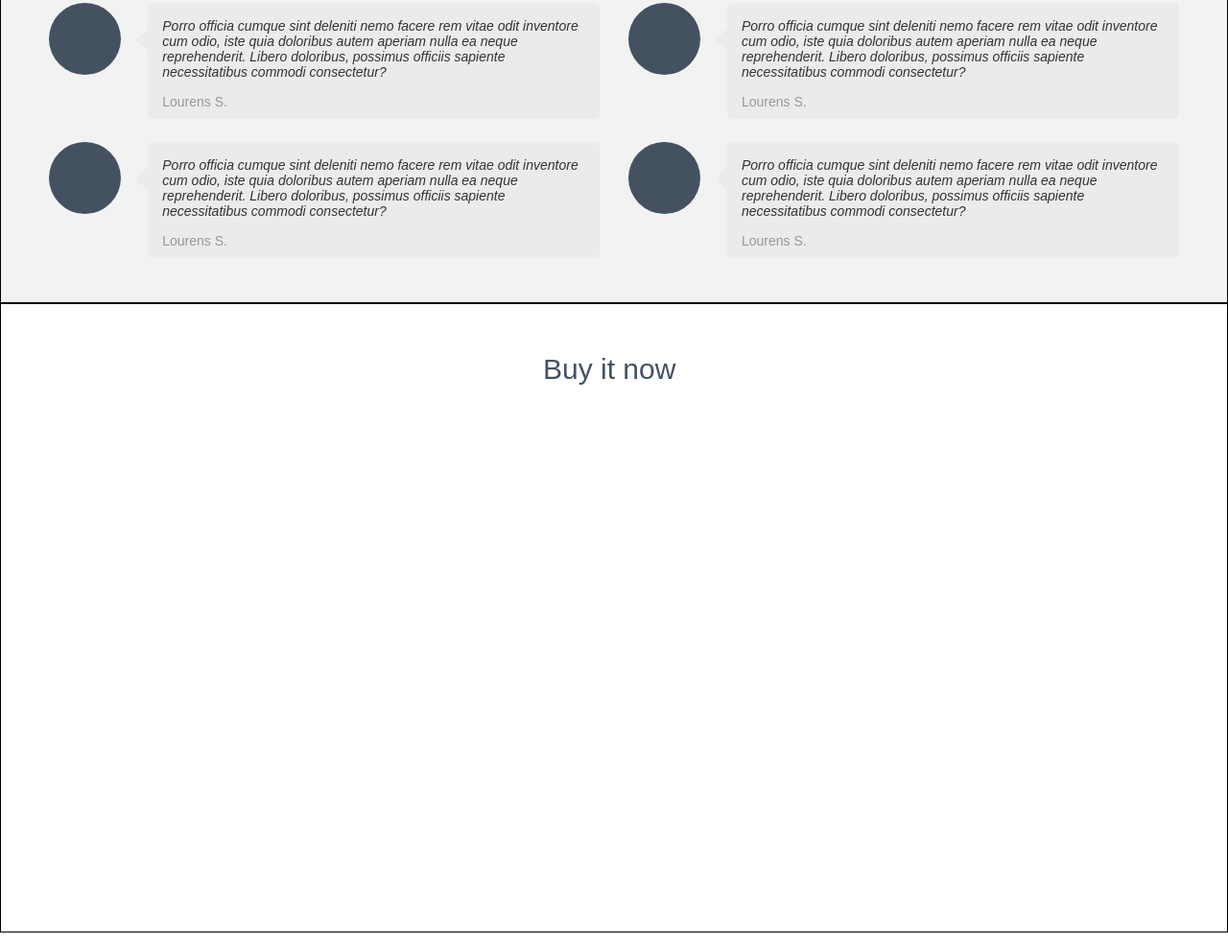
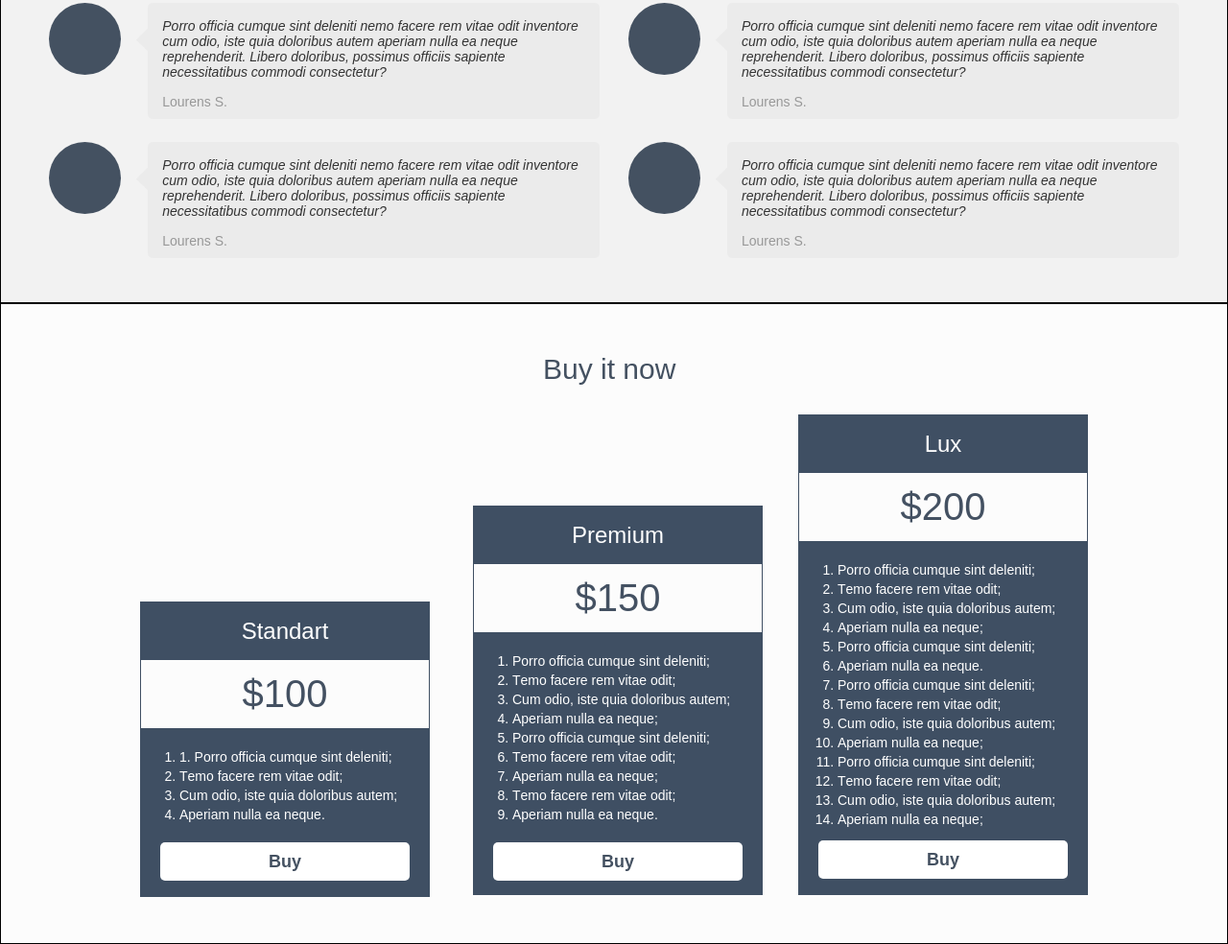
Before and after one commit to AXMD/hw1.github.io, a plain HTML site: page index.html in a window 1280 px wide. Shown: the part 1680-2664 px from the top of the page at 96% size. Drawn offline with Linux system fonts and the light colour scheme.

Commit message:
did everything except for footer

```diff
--- a/index.html
+++ b/index.html
@@ -154,6 +154,62 @@
 		</section>
 		<section class="buy_it_now">
 			<h2>Buy it now</h2>
+			<section class="buy">
+				<div class="standart">
+					<h4>Standart</h4>
+					<div class="price_box">
+						$100
+					</div>
+					<ol class="standart_features">
+						<li>1. Porro officia cumque sint deleniti;</li>
+						<li>Тemo facere rem vitae odit;</li>
+						<li>Cum odio, iste quia doloribus autem;</li>
+						<li>Aperiam nulla ea neque.</li>
+					</ol>
+					<a href="#" class="buy_button">Buy</a>
+				</div>
+				<div class="premium">
+					<h4>Premium</h4>
+					<div class="price_box">
+						$150
+					</div>
+					<ol class="standart_features">
+						<li>Porro officia cumque sint deleniti;</li>
+						<li>Тemo facere rem vitae odit;</li>
+						<li>Cum odio, iste quia doloribus autem;</li>
+						<li>Aperiam nulla ea neque;</li>
+						<li>Porro officia cumque sint deleniti;</li>
+						<li>Тemo facere rem vitae odit;</li>
+						<li>Aperiam nulla ea neque;</li>
+						<li>Тemo facere rem vitae odit;</li>
+						<li>Aperiam nulla ea neque.</li>
+					</ol>
+					<a href="#" class="buy_button">Buy</a>
+				</div>
+				<div class="lux">
+					<h4>Lux</h4>
+					<div class="price_box">
+						$200
+					</div>
+					<ol class="standart_features1">
+						<li>Porro officia cumque sint deleniti;</li>
+						<li>Тemo facere rem vitae odit;</li>
+						<li>Cum odio, iste quia doloribus autem;</li>
+						<li>Aperiam nulla ea neque;</li>
+						<li>Porro officia cumque sint deleniti;</li>
+						<li>Aperiam nulla ea neque.</li>
+						<li>Porro officia cumque sint deleniti;</li>
+						<li>Тemo facere rem vitae odit;</li>
+						<li>Cum odio, iste quia doloribus autem;</li>
+						<li>Aperiam nulla ea neque;</li>
+						<li>Porro officia cumque sint deleniti;</li>
+						<li>Тemo facere rem vitae odit;</li>
+						<li>Cum odio, iste quia doloribus autem;</li>
+						<li>Aperiam nulla ea neque;</li>
+					</ol>
+					<a href="#" class="buy_button">Buy</a>
+				</div>
+			</section>
 		</section>
 	</main>
 	<footer></footer>
--- a/style.css
+++ b/style.css
@@ -299,6 +299,7 @@ ul{
 	padding-right: 145px;
 	padding-left: 145px;
 	box-sizing: border-box;
+	background-color: #fcfcfc;
 }
 .buy_it_now h2{
 	font-family: Arial;
@@ -309,3 +310,96 @@ ul{
 	text-align: left;
 	margin: 50px 420px 29px 420px;
 }
+.buy{
+	width: 100%;
+	min-height: 499px;
+	margin-bottom: 50px;
+}
+.standart{
+	width: 300px;
+	height: 306px;
+	background-color: #3F4F63;
+	position: relative;
+	display: inline-block;
+	margin-top: 195px;
+	float: left;
+	border: 1px solid #3F4F63;
+}
+.price_box{
+	width: 300px;
+	height: 71px;
+	background-color: #fcfcfc;
+	position: absolute;
+	top: 60px;
+	right: 0;
+	left: 0;
+	line-height: 71px;
+	text-align: center;
+	font-family: Arial;
+	color:  #445162;
+	font-size: 40px;
+	font-weight: 400;
+}
+.standart h4, .lux h4, .premium h4{
+	font-family: Arial;
+	color:  #ffffff;
+	font-size: 24px;
+	font-weight: 400;
+	text-align: center;
+	display: block;
+	margin-bottom: 17px;
+	margin-top: 16px;
+}
+.standart_features{
+	font-family: Arial;
+	color:  #ffffff;
+	font-size: 14px;
+	font-weight: 400;
+	line-height: 20px;
+	text-align: left;
+	margin-top: 107px;
+}
+.buy_button{
+	border-radius: 5px;
+	background-color:  #ffffff;
+	width: 260px;
+	height: 40px;
+	margin: 19px 20px 0 20px;
+	display: block;
+	text-align: center;
+	line-height: 40px;
+	text-decoration: none;
+	font-family: Arial;
+	color:  #445161;
+	font-size: 18px;
+	font-weight: 700;
+}
+.lux{
+	width: 300px;
+	height: 499px;
+	background-color: #3F4F63;
+	position: relative;
+	display: inline-block;
+	float: right;
+	border: 1px solid #3F4F63;
+}
+.premium{
+	width: 300px;
+	height: 404px;
+	background-color: #3F4F63;
+	position: relative;
+	display: inline-block;
+	margin-top: 95px;
+	margin-left: 45px;
+	border: 1px solid #3F4F63;
+}
+.standart_features1{
+	font-family: Arial;
+	color:  #ffffff;
+	font-size: 14px;
+	font-weight: 400;
+	line-height: 20px;
+	text-align: left;
+	margin-top: 107px;
+	margin-bottom: -7px;
+}
```
